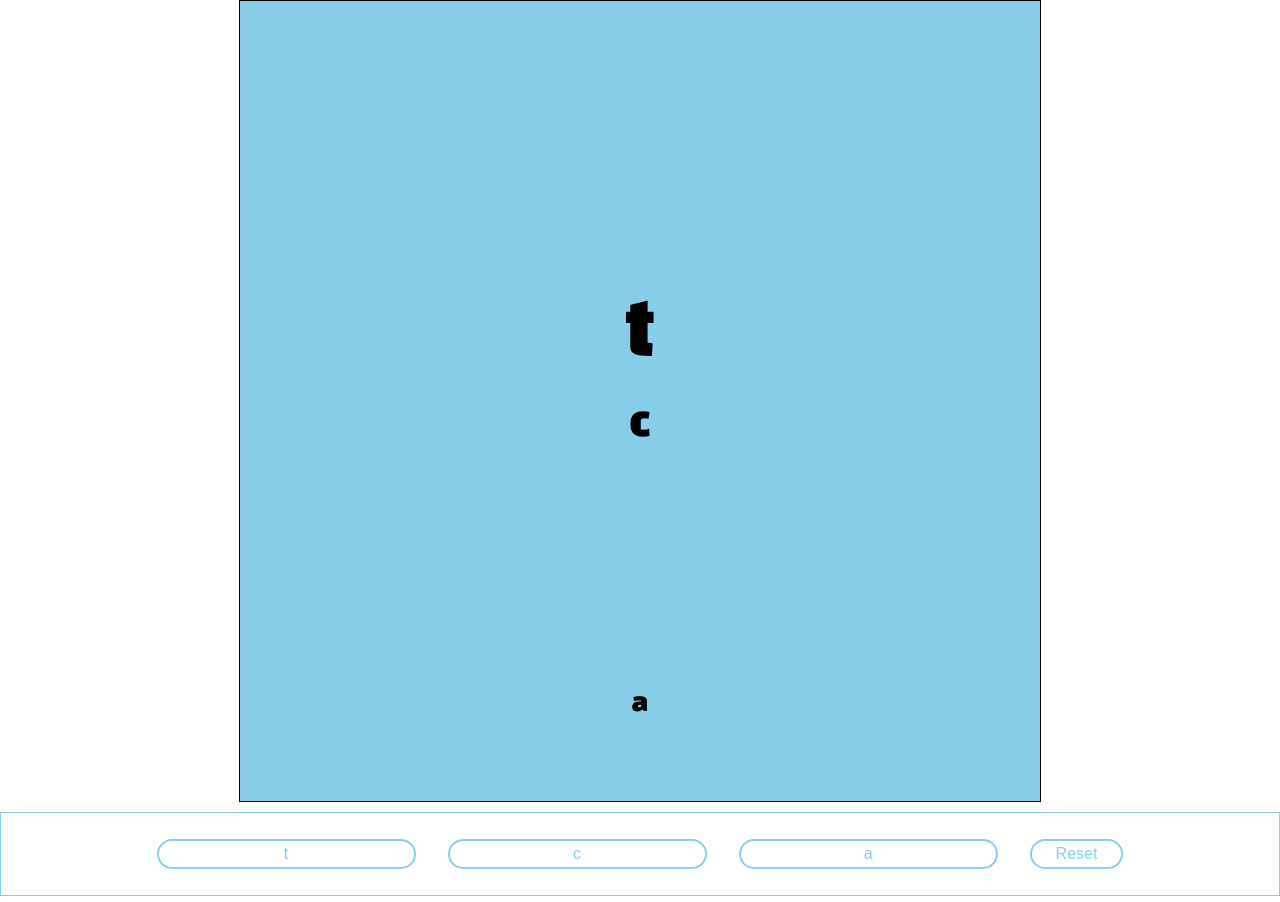
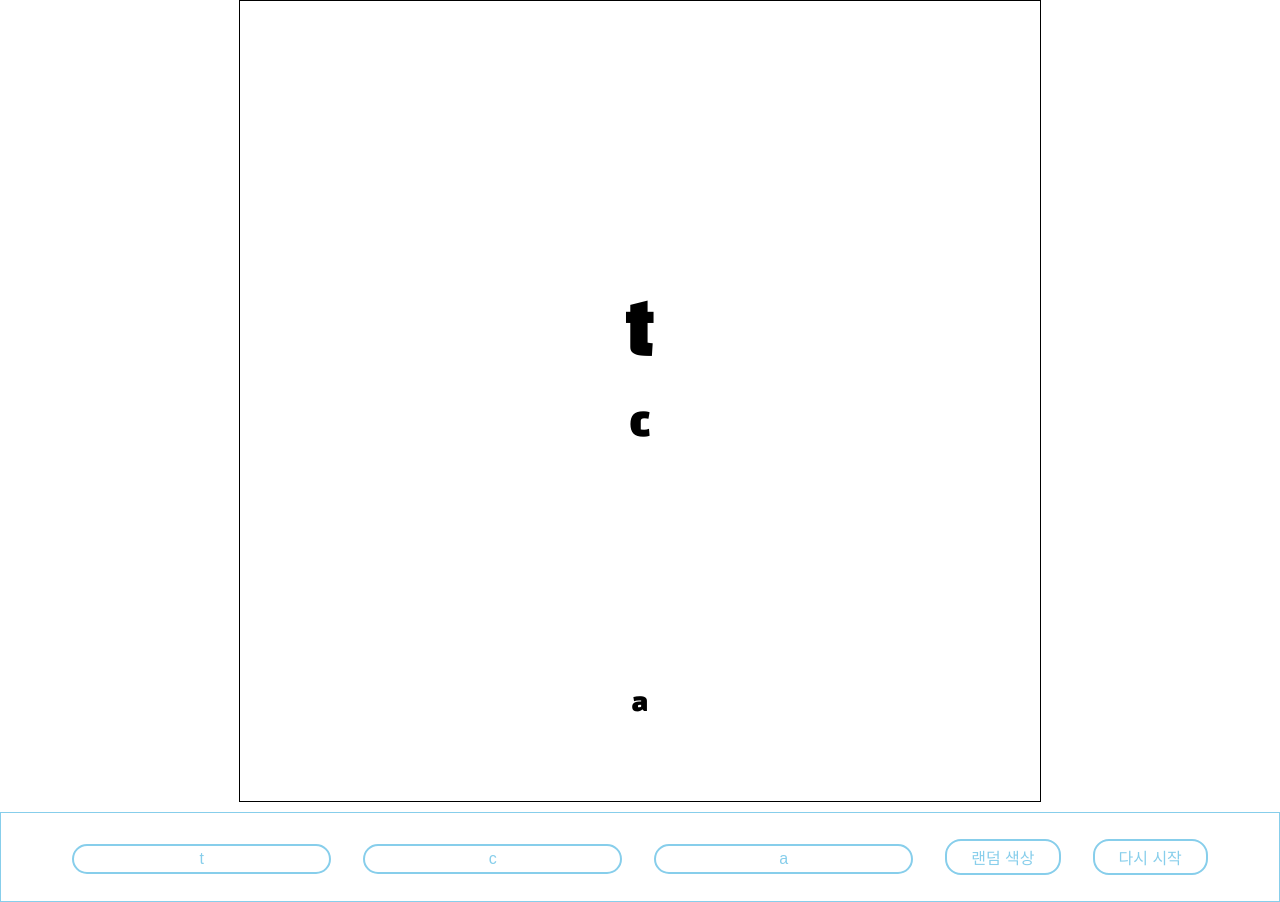
Before and after one commit to hj9118/thumbnail_maker, a React (Create React App) app: page / in a window 1280 px wide. Built offline with nearby package versions, Linux system fonts and the light colour scheme; the HTML template or start-up script is replaced by a standard one.

Commit message:
[add] random color (state 수정 필요)

```diff
--- a/src/component/Result.js
+++ b/src/component/Result.js
@@ -1,4 +1,4 @@
-import React, { useState } from 'react';
+import React, { useEffect, useState } from 'react';
 import styled from 'styled-components';
 
 const Result = () => {
@@ -8,6 +8,11 @@ const Result = () => {
     author: 'a',
   });
   const { title, content, author } = text;
+  const [color, setColor] = useState('#ffffff');
+
+  useEffect(() => {
+
+  })
 
   const clear = (e) => {
     const { name } = e.target;
@@ -21,15 +26,31 @@ const Result = () => {
 
   const resetText = () => {
     setText({
-      title: 'Title here',
-      content: 'Content here',
-      author: 'Author here',
+      title: '제목을 입력하세요',
+      content: '부제목을 입력하세요',
+      author: '글쓴이를 입력하세요',
     });
+  };
+
+  const randomArr = [
+    'FAD836',
+    'F58553',
+    'F27998',
+    'ES7C86',
+    '6991C7',
+    '57CAF4',
+    '64C3A8',
+    'D3DF3E',
+    'D2DDCF',
+  ];
+  const ChangeColor = () => {
+    const randomColor = `#${randomArr[Math.floor(Math.random() * randomArr.length)]}`;
+    setColor(randomColor);
   };
 
   return (
     <>
-      <Box className='box'>
+      <Box className='box' bgColor={color}>
         <Text
           style={{
             fontSize: '4.5em',
@@ -75,7 +96,10 @@ const Result = () => {
             onChange={onChangeText}
             placeholder='Author Here'
           />
-          <Button type='reset' onClick={resetText}>Reset</Button>
+          <Button onClick={ChangeColor}>랜덤 색상</Button>
+          <Button type='reset' onClick={resetText}>
+            다시 시작
+          </Button>
         </form>
       </Wrapper>
     </>
@@ -97,7 +121,7 @@ const Box = styled.div`
 const Text = styled.p``;
 
 const Wrapper = styled.div`
-  display:flex;
+  display: flex;
   flex-direction: row;
   justify-content: center;
   border: 1px solid skyblue;
```
